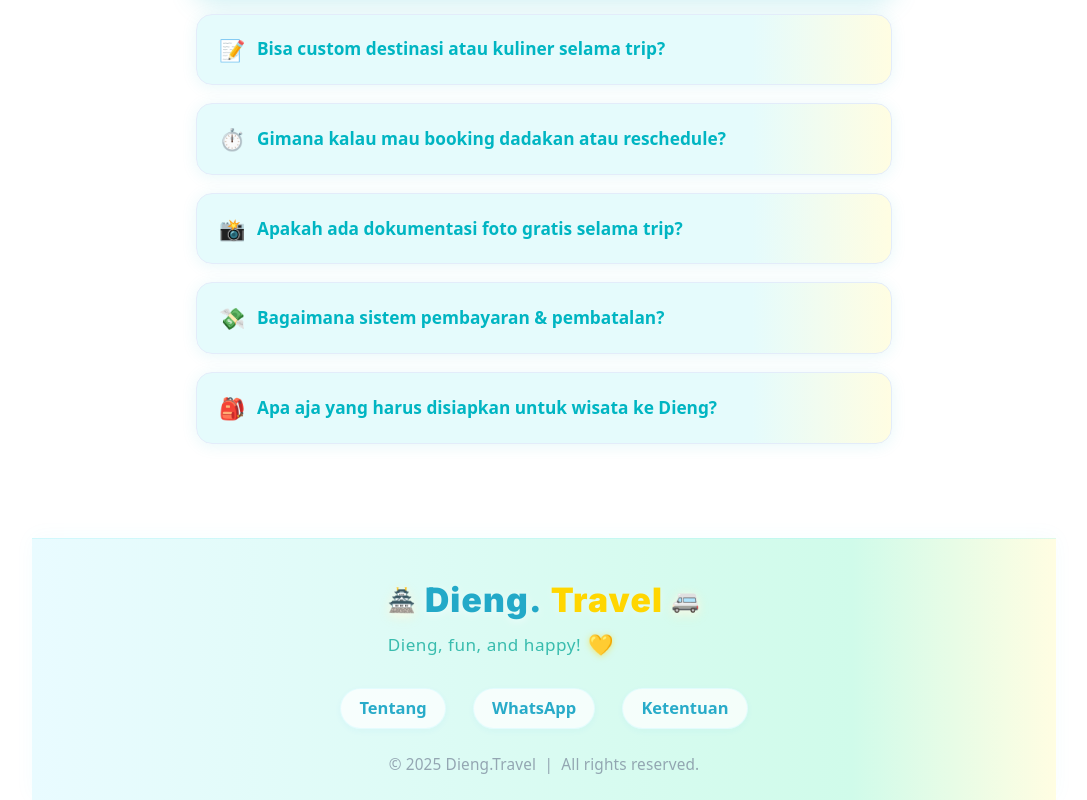
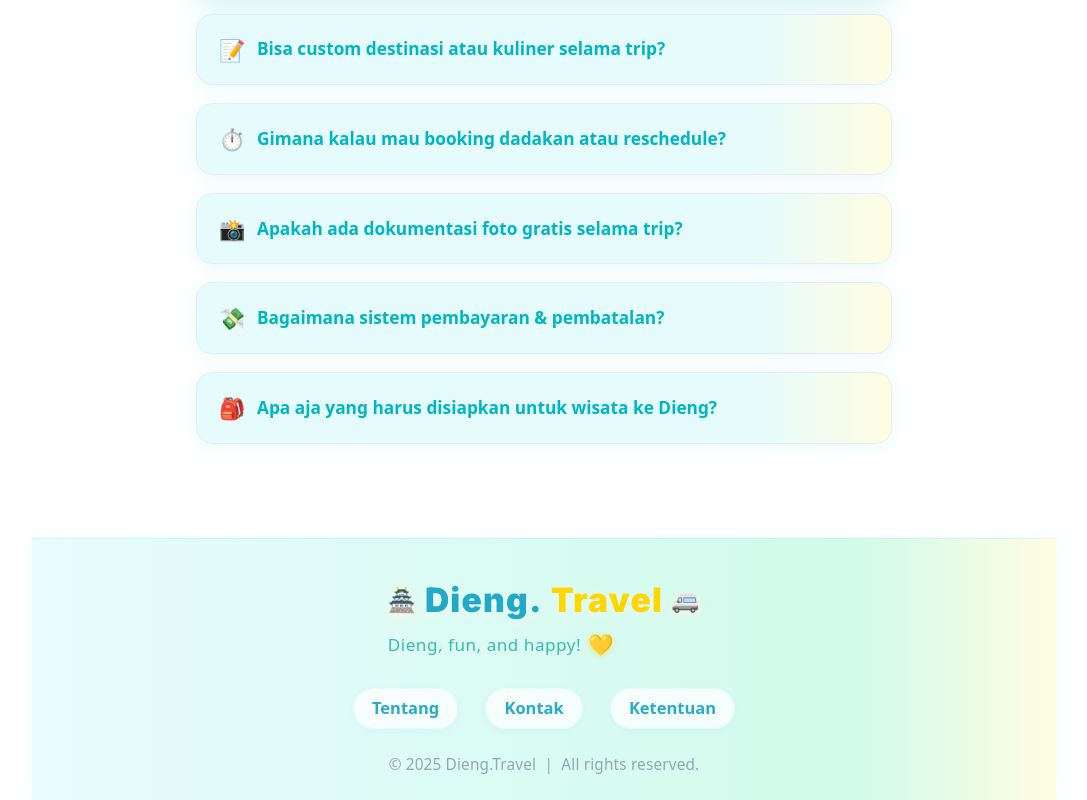
Before and after one commit to wikipedieng/travel, an Astro site: page / in a window 1280 px wide. Shown: the part 1944-2744 px from the top of the page, without its empty margins (96-1183 px from the left). Built offline with nearby package versions, Linux system fonts and the light colour scheme; Astro itself is replaced by a stand-in of ours; a web font is replaced by a local one.

Commit message:
Update Footer.astro

```diff
--- a/src/components/Footer.astro
+++ b/src/components/Footer.astro
@@ -10,7 +10,7 @@
     </div>
     <div class="footer-links">
       <a href="/tentang" rel="noopener" class="footer-link">Tentang</a>
-      <a href="/kontak" rel="noopener" class="footer-link">WhatsApp</a>
+      <a href="/kontak" rel="noopener" class="footer-link">Kontak</a>
       <a href="/ketentuan" class="footer-link">Ketentuan</a>
     </div>
     <div class="footer-copyright">
```
